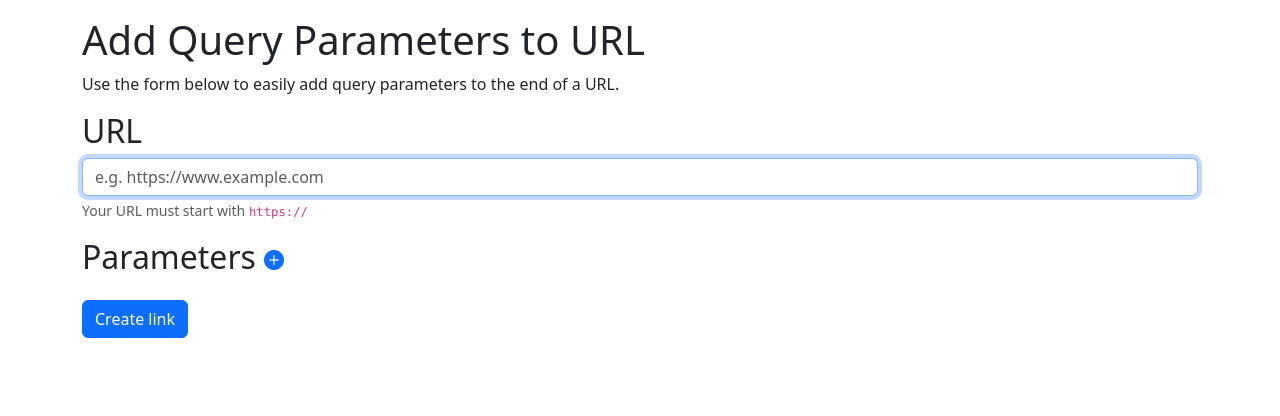
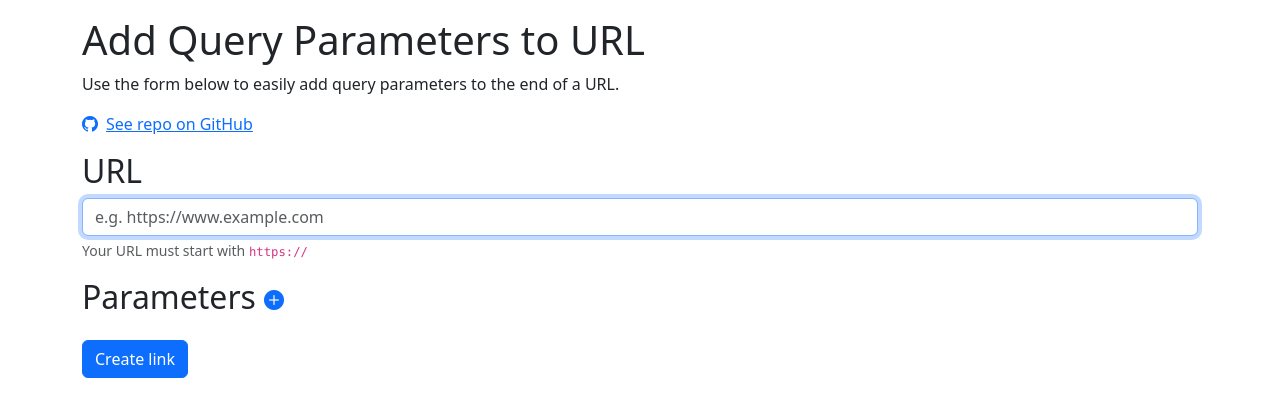
Before and after one commit to ashkan-ahmadi/add-params-to-url, a website built with webpack: page index.html in a window 1280 px wide. Built offline with nearby package versions, Linux system fonts and the light colour scheme.

Commit message:
Add link to GH repo

```diff
--- a/index.html
+++ b/index.html
@@ -15,6 +15,7 @@
 
     <h1>Add Query Parameters to URL</h1>
     <p>Use the form below to easily add query parameters to the end of a URL.</p>
+    <p><a href="https://github.com/ashkan-ahmadi/add-params-to-url"><i class="bi bi-github me-2" aria-hidden="true"></i>See repo on GitHub</a></p>
 
     <form id="form">
       <div id="inputContainer">
```
